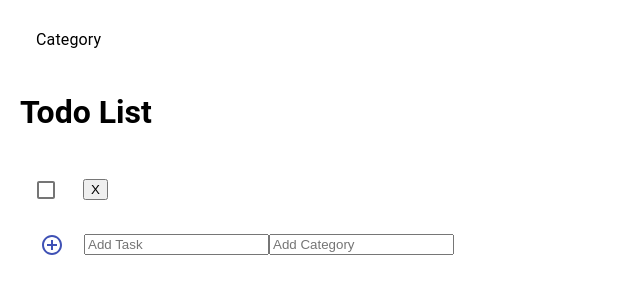
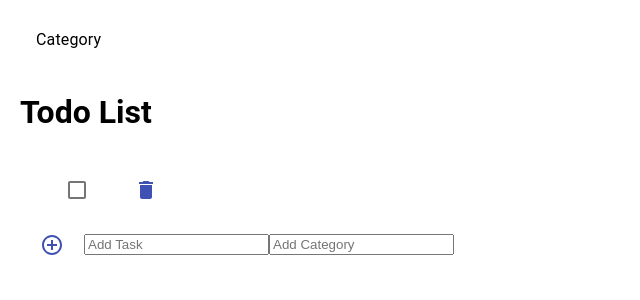
Before and after one commit to JimmyLin39/todo-app, a React (Create React App) app: page / in a window 1280 px wide. Both pictures are taken after a click on the button 52 px from the left and 186 px from the top of the page. Shown: the top 300 px of the page, without its empty margins (0-640 px from the left). Built offline with nearby package versions, Linux system fonts and the light colour scheme.

Commit message:
update delete button

```diff
--- a/src/components/TodoItems.js
+++ b/src/components/TodoItems.js
@@ -1,18 +1,22 @@
 import React from 'react'
 import PropTypes from 'prop-types'
 import { makeStyles } from '@material-ui/core/styles'
+import Checkbox from '@material-ui/core/checkbox'
+import Chip from '@material-ui/core/Chip'
+import DeleteIcon from '@material-ui/icons/Delete'
+import FormControlLabel from '@material-ui/core/FormControlLabel'
+import IconButton from '@material-ui/core/Button'
 import List from '@material-ui/core/List'
 import ListItem from '@material-ui/core/ListItem'
-import FormGroup from '@material-ui/core/FormGroup'
-import FormControlLabel from '@material-ui/core/FormControlLabel'
-import Checkbox from '@material-ui/core/checkbox'
-import Chip from '@material-ui/core/Chip'
 
 const useStyles = makeStyles(theme => ({
   root: {
     width: '100%',
     maxWidth: 360,
     backgroundColor: theme.palette.background.paper
+  },
+  item: {
+    marginLeft: '20px'
   }
 }))
 
@@ -26,8 +30,8 @@ export default function TodoItems({ items, remove, toggle }) {
           <ListItem key={item.id}>
             {item.category && <Chip label={item.category} color='primary' />}
 
-            <FormGroup row>
             <FormControlLabel
+              className={classes.item}
               control={
                 <Checkbox
                   checked={item.complete}
@@ -41,8 +45,14 @@ export default function TodoItems({ items, remove, toggle }) {
                 textDecoration: item.complete ? 'line-through' : 'none'
               }}
             />
-            </FormGroup>
-            <button onClick={() => remove(item.id)}>X</button>
+            <IconButton
+              color='primary'
+              aria-label='remove task'
+              component='span'
+              onClick={() => remove(item.id)}
+            >
+              <DeleteIcon />
+            </IconButton>
           </ListItem>
         ))}
       </List>
```
Lines whose indentation alone changed are shown as unchanged.
